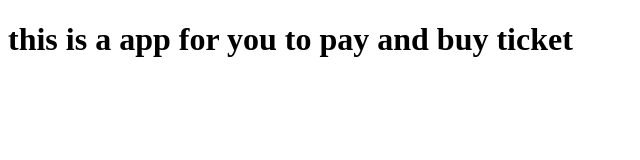
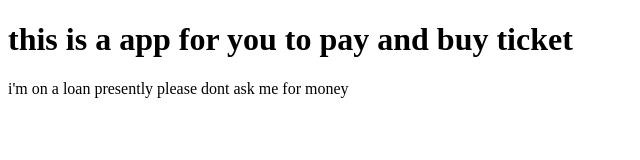
Before and after one commit to oluwapelumi2366/ticketapp, a plain HTML site: page index.html in a window 1280 px wide. Shown: the whole page, without its empty margins (0-640 px from the left). Drawn offline with Linux system fonts and the light colour scheme.

```diff
--- a/index.html
+++ b/index.html
@@ -10,6 +10,6 @@
 	<body>
 
 		<h1> this is a app for you to pay and buy ticket</h1>
-
+		<p>i'm on a loan presently please dont ask me for money</p>
 	</body>
 </html>
```
